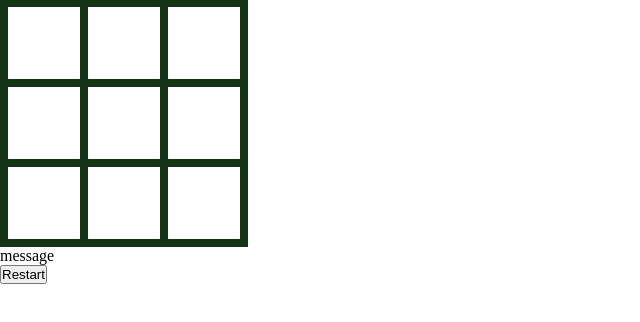
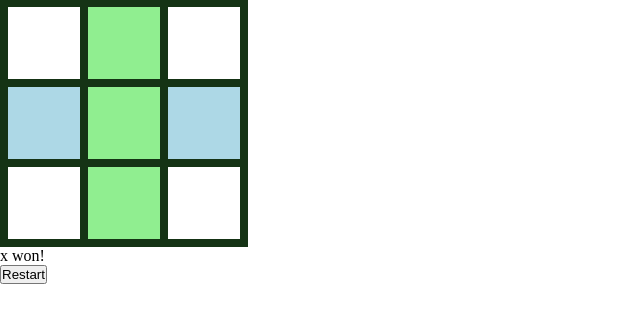
Before and after one commit to lukaszrozej/tic-tac-toe, a plain HTML site: page index.html in a window 1280 px wide. Shown: the part 38-360 px from the top of the page, without its empty margins (0-640 px from the left). Drawn offline with Linux system fonts and the light colour scheme.

Commit message:
Add state rendering

```diff
--- a/game.js
+++ b/game.js
@@ -13,7 +13,7 @@ const initialState = {
     'bottom-right': 'empty',
   },
   player: 'x',
-  winner: undefined,
+  winner: 'Nobody',
   winningTriple: undefined,
   finished: false,
 };
@@ -44,7 +44,7 @@ function makeMove(location, state) {
   const newBoard = Object.assign({}, state.board, {[location]: state.player});
   const newPlayer = state.player === 'x' ? 'o' : 'x';
   const winningTriple = findWinningTriple(newBoard);
-  const winner = winningTriple ? newBoard[winningTriple[0]] : undefined;
+  const winner = winningTriple ? newBoard[winningTriple[0]] : 'Nobody';
   const finished =
     winner !== undefined ||
     Object.values(newBoard).every(item => item !== 'empty');
@@ -59,3 +59,30 @@ function makeMove(location, state) {
 }
 
 // Presentation
+
+const $squares = {};
+document.querySelectorAll('.board td').forEach(square => $squares[square.id] = square);
+const $message = document.querySelector('#message');
+const $winner = document.querySelector('#winner');
+
+function render(state) {
+  Object.entries(state.board)
+    .forEach(([location, content]) =>
+      $squares[location].className = content
+    );
+
+  if (!state.finished) return;
+
+  $message.className = 'show';
+  $winner.textContent = state.winner;
+
+  // TODO: render winning triple
+}
+
+let s = initialState;
+s = makeMove('top', s);
+s = makeMove('left', s);
+s = makeMove('center', s);
+s = makeMove('right', s);
+s = makeMove('bottom', s);
+render(s);
--- a/index.html
+++ b/index.html
@@ -11,22 +11,22 @@
   <h1>Tic Tac Toe</h1>
   <table class="board">
     <tr>
-      <td class="square" id="top-left"></td>
-      <td class="square" id="top"></td>
-      <td class="square" id="top-right"></td>
+      <td id="top-left"></td>
+      <td id="top"></td>
+      <td id="top-right"></td>
     </tr>
     <tr>
-      <td class="square" id="left"></td>
-      <td class="square" id="center"></td>
-      <td class="square" id="right"></td>
+      <td id="left"></td>
+      <td id="center"></td>
+      <td id="right"></td>
     </tr>
     <tr>
-      <td class="square" id="bottom-left"></td>
-      <td class="square" id="bottom"></td>
-      <td class="square" id="bottom-right"></td>
+      <td id="bottom-left"></td>
+      <td id="bottom"></td>
+      <td id="bottom-right"></td>
     </tr>
   </table>
-  <p id="message">message</p>
+  <p id='message'><span id="winner"></span> won!</p>
   <button id="restart">Restart</button>
   <script src="game.js"></script>
 </body>
--- a/style.css
+++ b/style.css
@@ -8,8 +8,20 @@
   border-collapse: collapse;
 }
 
-.square {
+.board td {
   width: 5em;
   height: 5em;
   border: 0.5em solid rgb(21, 51, 21);
 }
+
+.board td.empty {
+  background-color: white;
+}
+
+.board td.x {
+  background-color: lightgreen;
+}
+
+.board td.o {
+  background-color: lightblue;
+}
```
